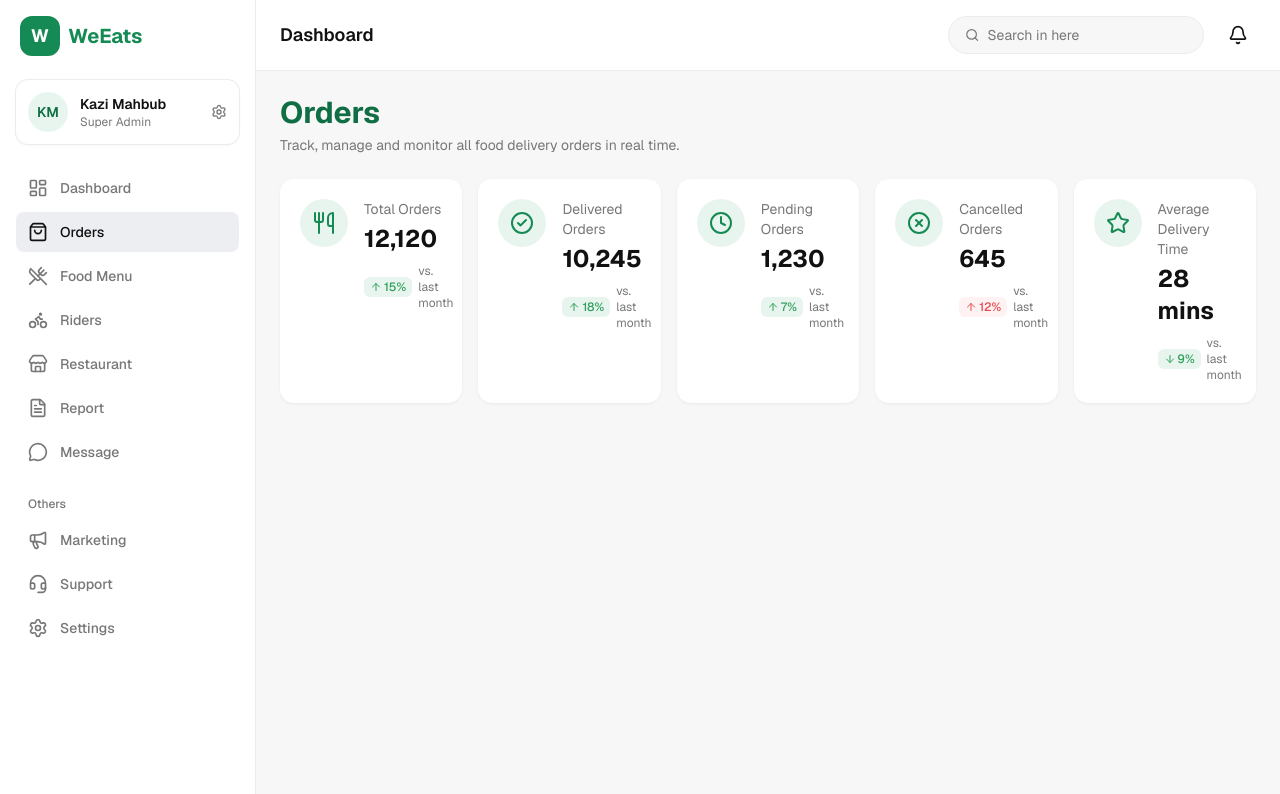
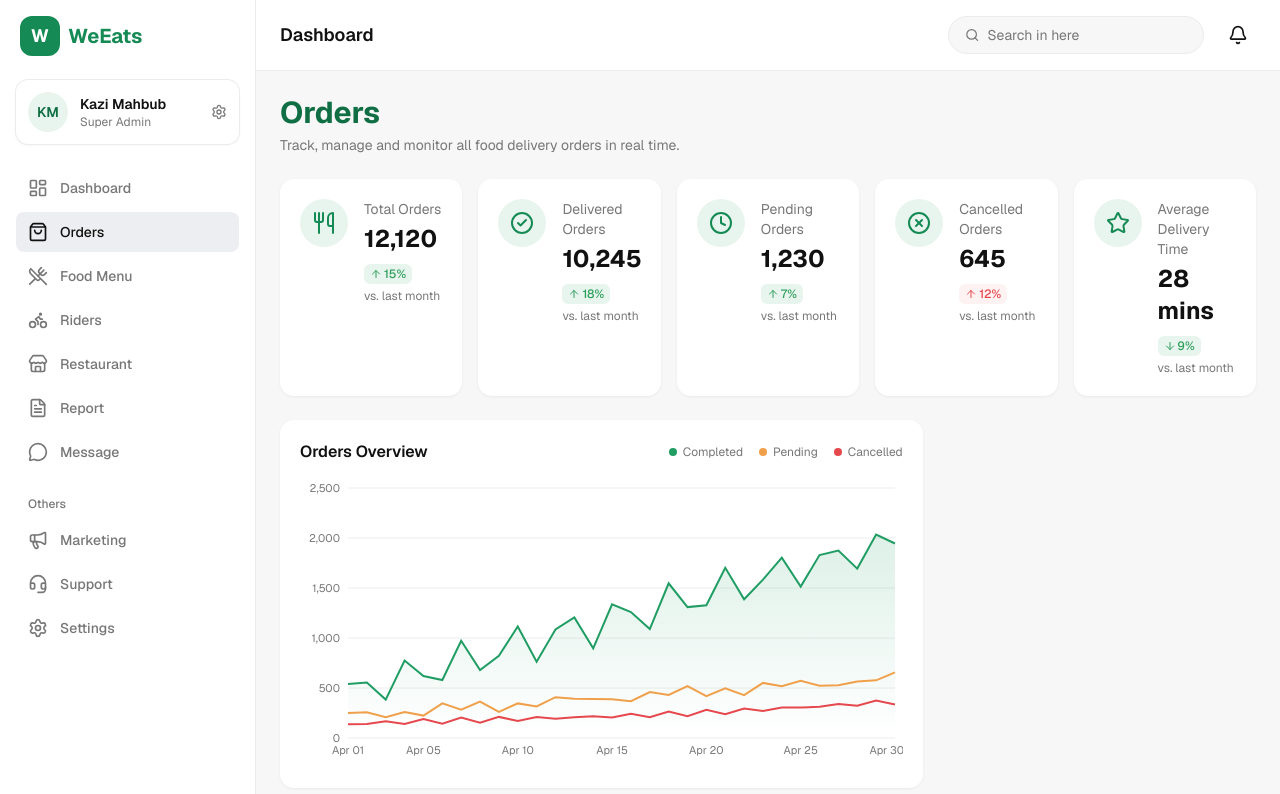
Before and after one commit to Claver250/Eats-FE, a Next.js app: page /orders in a window 1280 px wide. Shown: the top 794 px of the page. Built offline with nearby package versions, Linux system fonts and the light colour scheme.

Commit message:
feat: Order Overview

```diff
--- a/src/app/(dashboard)/orders/page.tsx
+++ b/src/app/(dashboard)/orders/page.tsx
@@ -1,5 +1,6 @@
+import OrdersOverview from "@/features/orders/components/OrdersOverview";
 import StatCards from "@/features/orders/components/StatsCards";
-import { orderStats } from "@/mocks/orders";
+import { orderStats, ordersOverview } from "@/mocks/orders";
 
 export default function OrdersPage() {
   return (
@@ -12,6 +13,13 @@ export default function OrdersPage() {
       </div>
 
       <StatCards stats={orderStats} />
+
+      <div className="grid grid-cols-1 gap-6 xl:grid-cols-3">
+        <div className="xl:col-span-2">
+          <OrdersOverview data={ordersOverview} />
+        </div>
+        {/* Order Status donut goes here */}
+      </div>
     </div>
   );
 }
--- a/src/features/dashboard/components/TrendBadge.tsx
+++ b/src/features/dashboard/components/TrendBadge.tsx
@@ -17,7 +17,7 @@ export default function TrendBadge({
     const Icon = up ? ArrowUp : ArrowDown;
 
     return (
-        <span className="inline-flex items-center gap-1.5">
+        <span className="inline-flex flex-wrap items-center gap-x-1.5 gap-y-1">
         <span
             className={cn(
             "inline-flex items-center gap-0.5 rounded-md px-1.5 py-0.5 text-xs font-medium",
@@ -27,7 +27,7 @@ export default function TrendBadge({
             <Icon className="h-3 w-3" />
             {Math.abs(change)}%
         </span>
-        <span className="text-xs text-muted">{label}</span>
+        <span className="whitespace-nowrap text-xs text-muted">{label}</span>
         </span>
     );
 }
--- /dev/null
+++ b/src/features/orders/components/OrdersOverview.tsx
@@ -0,0 +1,100 @@
+"use client";
+
+import {
+    Area,
+    CartesianGrid,
+    ComposedChart,
+    Line,
+    ResponsiveContainer,
+    Tooltip,
+    XAxis,
+    YAxis,
+} from "recharts";
+import type { OverviewPoint } from "../types";
+
+const legend = [
+    { label: "Completed", color: "var(--color-brand-500)" },
+    { label: "Pending", color: "var(--color-warning)" },
+    { label: "Cancelled", color: "var(--color-danger)" },
+];
+
+export default function OrdersOverview({ data }: { data: OverviewPoint[] }) {
+    return (
+        <section className="rounded-card bg-surface p-5 shadow-card">
+        <div className="flex flex-wrap items-center justify-between gap-3">
+            <h2 className="text-base font-semibold">Orders Overview</h2>
+            <div className="flex items-center gap-4 text-xs text-muted">
+            {legend.map((l) => (
+                <span key={l.label} className="flex items-center gap-1.5">
+                <span
+                    className="h-2 w-2 rounded-full"
+                    style={{ background: l.color }}
+                />
+                {l.label}
+                </span>
+            ))}
+            </div>
+        </div>
+
+        <div className="mt-4 h-72 w-full">
+            <ResponsiveContainer width="100%" height="100%">
+            <ComposedChart data={data} margin={{ top: 8, right: 8, left: -12, bottom: 0 }}>
+                <defs>
+                <linearGradient id="completedFill" x1="0" y1="0" x2="0" y2="1">
+                    <stop offset="0%" stopColor="var(--color-brand-500)" stopOpacity={0.25} />
+                    <stop offset="100%" stopColor="var(--color-brand-500)" stopOpacity={0} />
+                </linearGradient>
+                </defs>
+                <CartesianGrid vertical={false} stroke="var(--color-border)" />
+                <XAxis
+                dataKey="day"
+                ticks={["Apr 01", "Apr 05", "Apr 10", "Apr 15", "Apr 20", "Apr 25", "Apr 30"]}
+                tickLine={false}
+                axisLine={false}
+                tick={{ fontSize: 11, fill: "var(--color-muted)" }}
+                />
+                <YAxis
+                domain={[0, 2500]}
+                ticks={[0, 500, 1000, 1500, 2000, 2500]}
+                tickFormatter={(v: number) => v.toLocaleString()}
+                tickLine={false}
+                axisLine={false}
+                tick={{ fontSize: 11, fill: "var(--color-muted)" }}
+                />
+                <Tooltip
+                contentStyle={{
+                    borderRadius: 8,
+                    border: "1px solid var(--color-border)",
+                    fontSize: 12,
+                }}
+                />
+                <Area
+                type="linear"
+                dataKey="completed"
+                name="Completed"
+                stroke="var(--color-brand-500)"
+                strokeWidth={2}
+                fill="url(#completedFill)"
+                />
+                <Line
+                type="linear"
+                dataKey="pending"
+                name="Pending"
+                stroke="var(--color-warning)"
+                strokeWidth={2}
+                dot={false}
+                />
+                <Line
+                type="linear"
+                dataKey="cancelled"
+                name="Cancelled"
+                stroke="var(--color-danger)"
+                strokeWidth={2}
+                dot={false}
+                />
+            </ComposedChart>
+            </ResponsiveContainer>
+        </div>
+        </section>
+    );
+}
--- a/src/mocks/orders.ts
+++ b/src/mocks/orders.ts
@@ -1,4 +1,4 @@
-import type { OrderStat } from "@/features/orders/types";
+import type { OrderStat, OverviewPoint } from "@/features/orders/types";
 
 export const orderStats: OrderStat[] = [
     { id: "total", label: "Total Orders", value: 12120, change: 15, goodWhen: "up" },
@@ -7,3 +7,16 @@ export const orderStats: OrderStat[] = [
     { id: "cancelled", label: "Cancelled Orders", value: 645, change: 12, goodWhen: "down" },
     { id: "delivery", label: "Average Delivery Time", value: 28, unit: "mins", change: -9, goodWhen: "down" },
 ]
+
+export const ordersOverview: OverviewPoint[] = Array.from({ length: 30 }, (_, i) => ({
+    day: `Apr ${String(i + 1).padStart(2, "0")}`,
+    completed: Math.round(
+        450 + i * 52 + Math.sin(i * 2.3) * 140 + Math.cos(i * 4.1) * 90,
+    ),
+    pending: Math.round(
+        220 + i * 13 + Math.sin(i * 2.9) * 45 + Math.cos(i * 5.2) * 30,
+    ),
+    cancelled: Math.round(
+        120 + i * 8 + Math.sin(i * 3.4) * 28 + Math.cos(i * 6.1) * 18,
+    ),
+}));
```
Also changed, not shown: src/features/orders/types.ts (+7 -0 lines), src/features/orders/components/StatsOverview.tsx (deleted).
